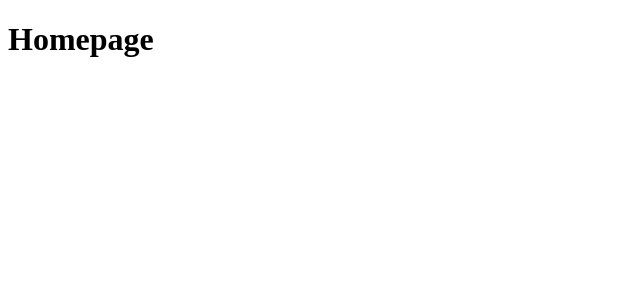
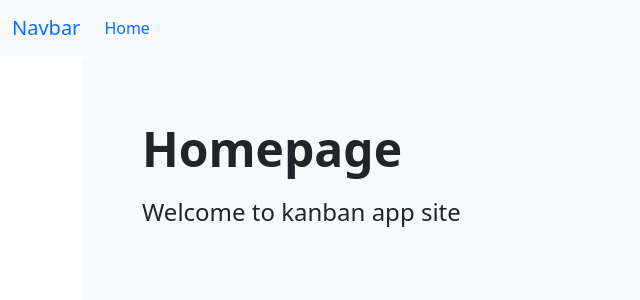
Before and after one commit to diniezikryy/auth-django, a Next.js app in the folder frontend/: page / in a window 1280 px wide. Shown: the top 300 px of the page, without its empty margins (0-640 px from the left). Built offline with nearby package versions, Linux system fonts and the light colour scheme.

Commit message:
basic styling for homepage & navbar

```diff
--- /dev/null
+++ b/frontend/src/components/Navbar.tsx
@@ -0,0 +1,35 @@
+import Link from "next/link";
+
+const Navbar = () => {
+  return (
+    <nav className="navbar navbar-expand-lg bg-light">
+      <div className="container-fluid">
+        <Link href="/">
+          <a className="navbar-brand">Navbar</a>
+        </Link>
+        <button
+          className="navbar-toggler"
+          type="button"
+          data-bs-toggle="collapse"
+          data-bs-target="#navbarNav"
+          aria-controls="navbarNav"
+          aria-expanded="false"
+          aria-label="Toggle navigation"
+        >
+          <span className="navbar-toggler-icon"></span>
+        </button>
+        <div className="collapse navbar-collapse" id="navbarNav">
+          <ul className="navbar-nav">
+            <li className="nav-item">
+              <a className="nav-link active" aria-current="page" href="#">
+                Home
+              </a>
+            </li>
+          </ul>
+        </div>
+      </div>
+    </nav>
+  );
+};
+
+export default Navbar;
--- /dev/null
+++ b/frontend/src/hoc/Layout.tsx
@@ -0,0 +1,21 @@
+import Head from "next/head";
+import Navbar from "../components/Navbar";
+
+const Layout = ({ title, content, children }) => (
+  <>
+    <Head>
+      <title>{title}</title>
+      <meta name="description" content={content} />
+    </Head>
+
+    <Navbar />
+    <div className="container">{children}</div>
+  </>
+);
+
+Layout.defaultProps = {
+  title: "Kanbanapp",
+  content: "Task manager",
+};
+
+export default Layout;
--- a/frontend/src/pages/_app.tsx
+++ b/frontend/src/pages/_app.tsx
@@ -10,18 +10,19 @@ function MyApp({ Component, pageProps }: AppProps) {
     <>
       <Provider store={store}>
         <Head>
-          <title>Kanban App</title>
-          <meta name="viewport" content="width=device-width, initial-scale" />
+          <meta name="viewport" content="width=device-width, initial-scale=1" />
           <link
-            href="https://cdn.jsdelivr.net/npm/bootstrap@5.2.1/dist/css/bootstrap.min.css"
+            href="https://cdn.jsdelivr.net/npm/bootstrap@5.0.0-beta1/dist/css/bootstrap.min.css"
             rel="stylesheet"
-            integrity="sha384-iYQeCzEYFbKjA/T2uDLTpkwGzCiq6soy8tYaI1GyVh/UjpbCx/TYkiZhlZB6+fzT"
+            integrity="sha384-giJF6kkoqNQ00vy+HMDP7azOuL0xtbfIcaT9wjKHr8RbDVddVHyTfAAsrekwKmP1"
+            crossOrigin="anonymous"
           />
-          <script
-            src="https://cdn.jsdelivr.net/npm/bootstrap@5.2.1/dist/js/bootstrap.bundle.min.js"
-            integrity="sha384-u1OknCvxWvY5kfmNBILK2hRnQC3Pr17a+RTT6rIHI7NnikvbZlHgTPOOmMi466C8"
-          ></script>
         </Head>
+        <script
+          src="https://cdn.jsdelivr.net/npm/bootstrap@5.0.0-beta1/dist/js/bootstrap.bundle.min.js"
+          integrity="sha384-ygbV9kiqUc6oa4msXn9868pTtWMgiQaeYH7/t7LECLbyPA2x65Kgf80OJFdroafW"
+          crossOrigin="anonymous"
+        ></script>
         <Component {...pageProps} />
       </Provider>
     </>
--- a/frontend/src/pages/index.tsx
+++ b/frontend/src/pages/index.tsx
@@ -1,7 +1,14 @@
+import Layout from "../hoc/Layout";
+
 const HomePage = () => (
-  <div>
-    <h1>Homepage</h1>
-  </div>
+  <Layout>
+    <div className="p-5 bg-light rounded-3">
+      <div className="container-fluid py-3">
+        <h1 className="display-5 fw-bold">Homepage</h1>
+        <p className="fs-4 mt-3">Welcome to kanban app site</p>
+      </div>
+    </div>
+  </Layout>
 );
 
 export default HomePage;
```
Also changed, not shown: 2 other files (tests, documents, lock files or other folders).
